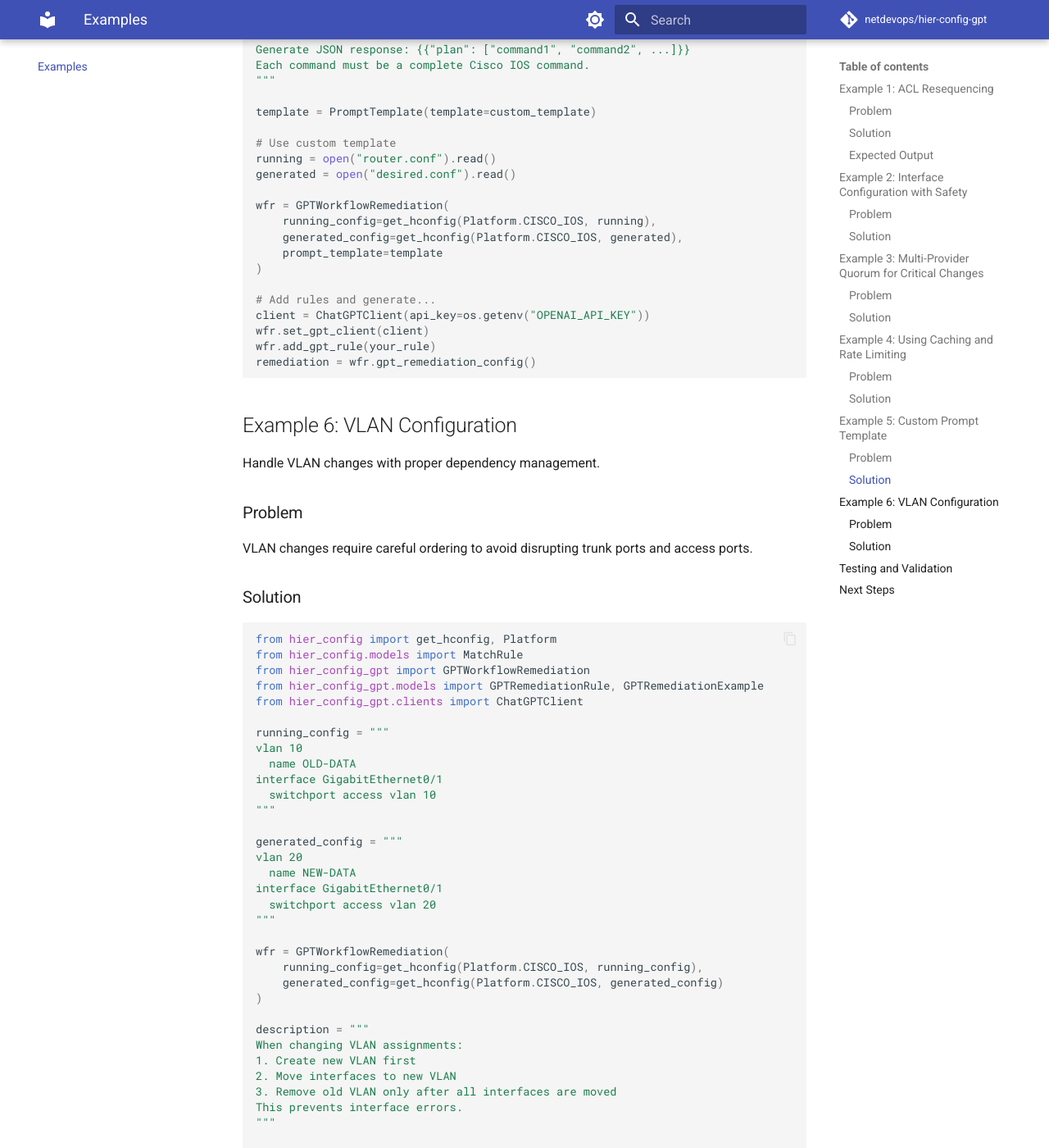
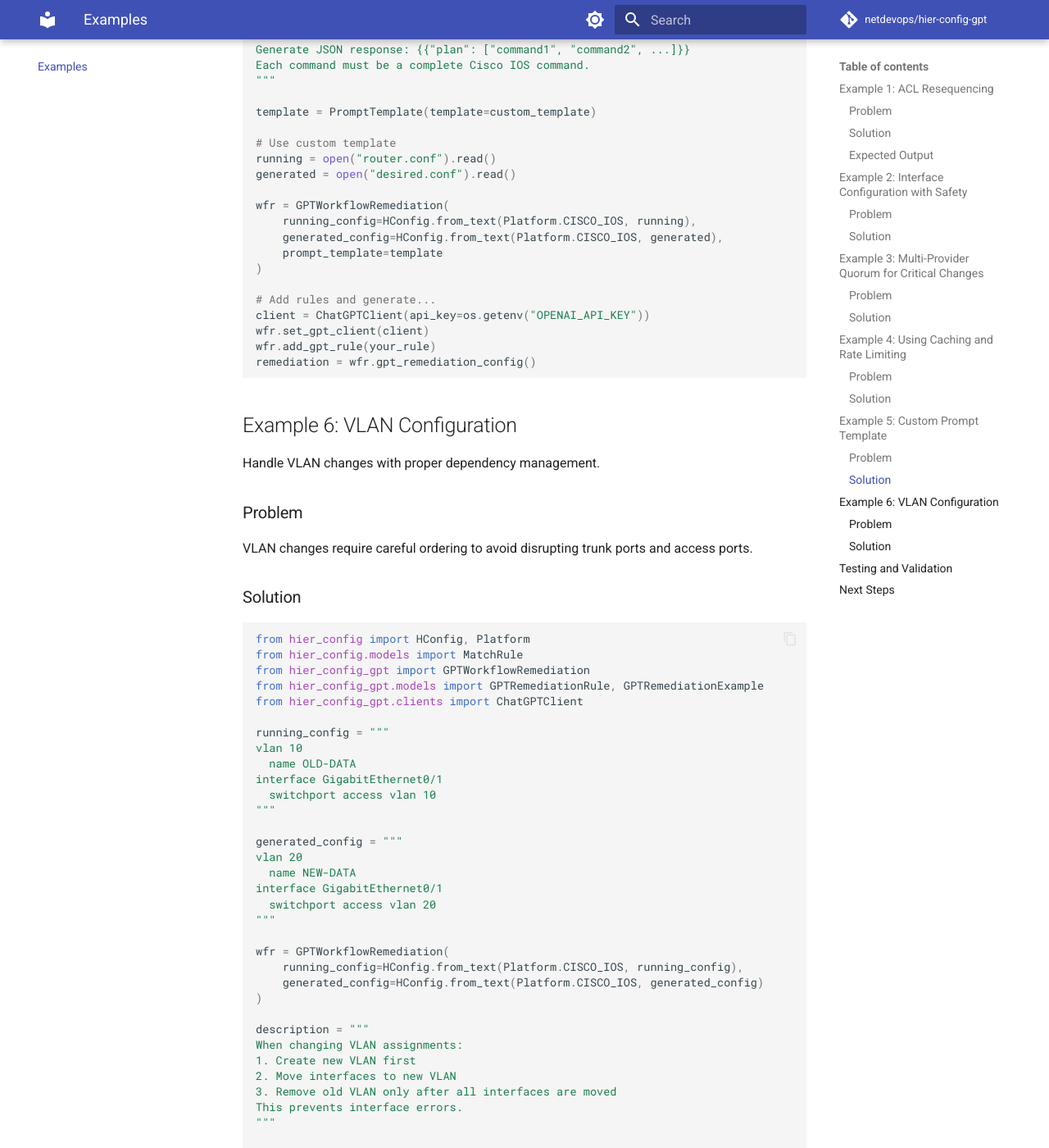
Before and after one commit to netdevops/hier-config-ai, an MkDocs documentation site: the page built from docs/examples.md, in a window 1280 px wide and 1400 px high, scrolled down 6811 px. Shown: the whole window at 82% size. Built offline with MkDocs 1.6.1 and Material for MkDocs 9.7.7, drawn with Linux system fonts in a browser that asks for light colours; comment, search, counter and statistics services are not loaded; some of the changed text lies outside the part shown.

Commit message:
Migrate to hier_config v4 (4.0.0b1)
hier_config v4 renames its entry points: module-level constructor
functions become HConfig classmethods. Update the dependency pin to the
4.0.0b1 prerelease, replace get_hconfig_fast_load() with
HConfig.from_lines() in GPTWorkflowRemediation, update the test mocks to
patch the new classmethod, and migrate all documentation examples from
get_hconfig() to HConfig.from_text(). Regenerate poetry.lock against the
beta release.

Co-Authored-By: Claude Fable 5 <noreply@anthropic.com>

````diff
--- a/docs/examples.md
+++ b/docs/examples.md
@@ -18,7 +18,7 @@ When modifying ACLs, you need to:
 
 ```python
 import os
-from hier_config import get_hconfig, Platform
+from hier_config import HConfig, Platform
 from hier_config.models import MatchRule
 from hier_config_gpt import GPTWorkflowRemediation
 from hier_config_gpt.models import GPTRemediationRule, GPTRemediationExample
@@ -41,8 +41,8 @@ ip access-list extended PRODUCTION-ACL
 
 # Initialize workflow
 wfr = GPTWorkflowRemediation(
-    running_config=get_hconfig(Platform.CISCO_IOS, running_config),
-    generated_config=get_hconfig(Platform.CISCO_IOS, generated_config)
+    running_config=HConfig.from_text(Platform.CISCO_IOS, running_config),
+    generated_config=HConfig.from_text(Platform.CISCO_IOS, generated_config)
 )
 
 # Define remediation rule
@@ -114,7 +114,7 @@ When making significant interface changes, you need to:
 ### Solution
 
 ```python
-from hier_config import get_hconfig, Platform
+from hier_config import HConfig, Platform
 from hier_config.models import MatchRule
 from hier_config_gpt import GPTWorkflowRemediation
 from hier_config_gpt.models import GPTRemediationRule, GPTRemediationExample
@@ -137,8 +137,8 @@ interface GigabitEthernet0/1
 """
 
 wfr = GPTWorkflowRemediation(
-    running_config=get_hconfig(Platform.CISCO_IOS, running_config),
-    generated_config=get_hconfig(Platform.CISCO_IOS, generated_config)
+    running_config=HConfig.from_text(Platform.CISCO_IOS, running_config),
+    generated_config=HConfig.from_text(Platform.CISCO_IOS, generated_config)
 )
 
 description = """
@@ -177,7 +177,7 @@ For critical infrastructure, you want multiple AI models to agree on the remedia
 ### Solution
 
 ```python
-from hier_config import get_hconfig, Platform
+from hier_config import HConfig, Platform
 from hier_config.models import MatchRule
 from hier_config_gpt import GPTWorkflowRemediation
 from hier_config_gpt.models import GPTRemediationRule, GPTRemediationExample
@@ -202,8 +202,8 @@ router bgp 65001
 """
 
 wfr = GPTWorkflowRemediation(
-    running_config=get_hconfig(Platform.CISCO_IOS, running_config),
-    generated_config=get_hconfig(Platform.CISCO_IOS, generated_config)
+    running_config=HConfig.from_text(Platform.CISCO_IOS, running_config),
+    generated_config=HConfig.from_text(Platform.CISCO_IOS, generated_config)
 )
 
 description = """
@@ -253,7 +253,7 @@ You're processing hundreds of device configurations and want to:
 ### Solution
 
 ```python
-from hier_config import get_hconfig, Platform
+from hier_config import HConfig, Platform
 from hier_config.models import MatchRule
 from hier_config_gpt import GPTWorkflowRemediation
 from hier_config_gpt.models import GPTRemediationRule, GPTRemediationExample
@@ -277,8 +277,8 @@ for device_file in devices:
     generated = open(f"generated/{device_file}").read()
 
     wfr = GPTWorkflowRemediation(
-        running_config=get_hconfig(Platform.CISCO_IOS, running),
-        generated_config=get_hconfig(Platform.CISCO_IOS, generated)
+        running_config=HConfig.from_text(Platform.CISCO_IOS, running),
+        generated_config=HConfig.from_text(Platform.CISCO_IOS, generated)
     )
 
     # Add your rules...
@@ -301,7 +301,7 @@ You need the AI to understand your specific environment, naming conventions, and
 ### Solution
 
 ```python
-from hier_config import get_hconfig, Platform
+from hier_config import HConfig, Platform
 from hier_config_gpt import GPTWorkflowRemediation, PromptTemplate
 from hier_config_gpt.models import GPTRemediationRule, GPTRemediationExample
 from hier_config_gpt.clients import ChatGPTClient
@@ -340,8 +340,8 @@ running = open("router.conf").read()
 generated = open("desired.conf").read()
 
 wfr = GPTWorkflowRemediation(
-    running_config=get_hconfig(Platform.CISCO_IOS, running),
-    generated_config=get_hconfig(Platform.CISCO_IOS, generated),
+    running_config=HConfig.from_text(Platform.CISCO_IOS, running),
+    generated_config=HConfig.from_text(Platform.CISCO_IOS, generated),
     prompt_template=template
 )
 
@@ -363,7 +363,7 @@ VLAN changes require careful ordering to avoid disrupting trunk ports and access
 ### Solution
 
 ```python
-from hier_config import get_hconfig, Platform
+from hier_config import HConfig, Platform
 from hier_config.models import MatchRule
 from hier_config_gpt import GPTWorkflowRemediation
 from hier_config_gpt.models import GPTRemediationRule, GPTRemediationExample
@@ -384,8 +384,8 @@ interface GigabitEthernet0/1
 """
 
 wfr = GPTWorkflowRemediation(
-    running_config=get_hconfig(Platform.CISCO_IOS, running_config),
-    generated_config=get_hconfig(Platform.CISCO_IOS, generated_config)
+    running_config=HConfig.from_text(Platform.CISCO_IOS, running_config),
+    generated_config=HConfig.from_text(Platform.CISCO_IOS, generated_config)
 )
 
 description = """
--- a/pyproject.toml
+++ b/pyproject.toml
@@ -25,7 +25,7 @@ classifiers = [
 [tool.poetry.dependencies]
 python = ">=3.10,<4.0"
 pydantic = "^2.9.2,<3.0"
-hier-config = "^3.2.0,<4.0"
+hier-config = {version = ">=4.0.0b1,<5.0", allow-prereleases = true}
 
 
 [tool.poetry.group.dev.dependencies]
````
Also changed, not shown: CHANGELOG.md (+4 -0 lines), README.md (+3 -3 lines), docs/api-reference.md (+6 -6 lines), docs/index.md (+3 -3 lines), docs/quickstart.md (+3 -3 lines), docs/user-guide/prompt-templates.md (+3 -3 lines), 3 other files.
